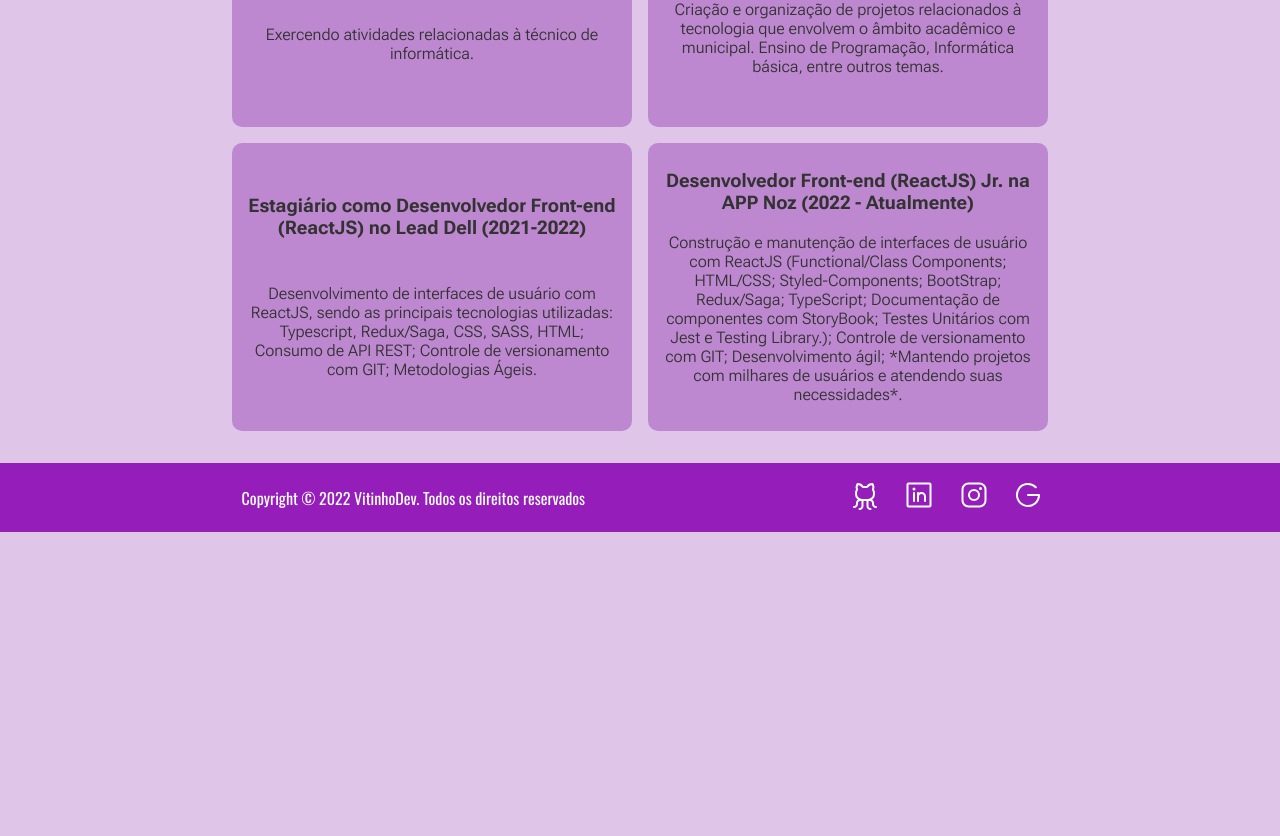
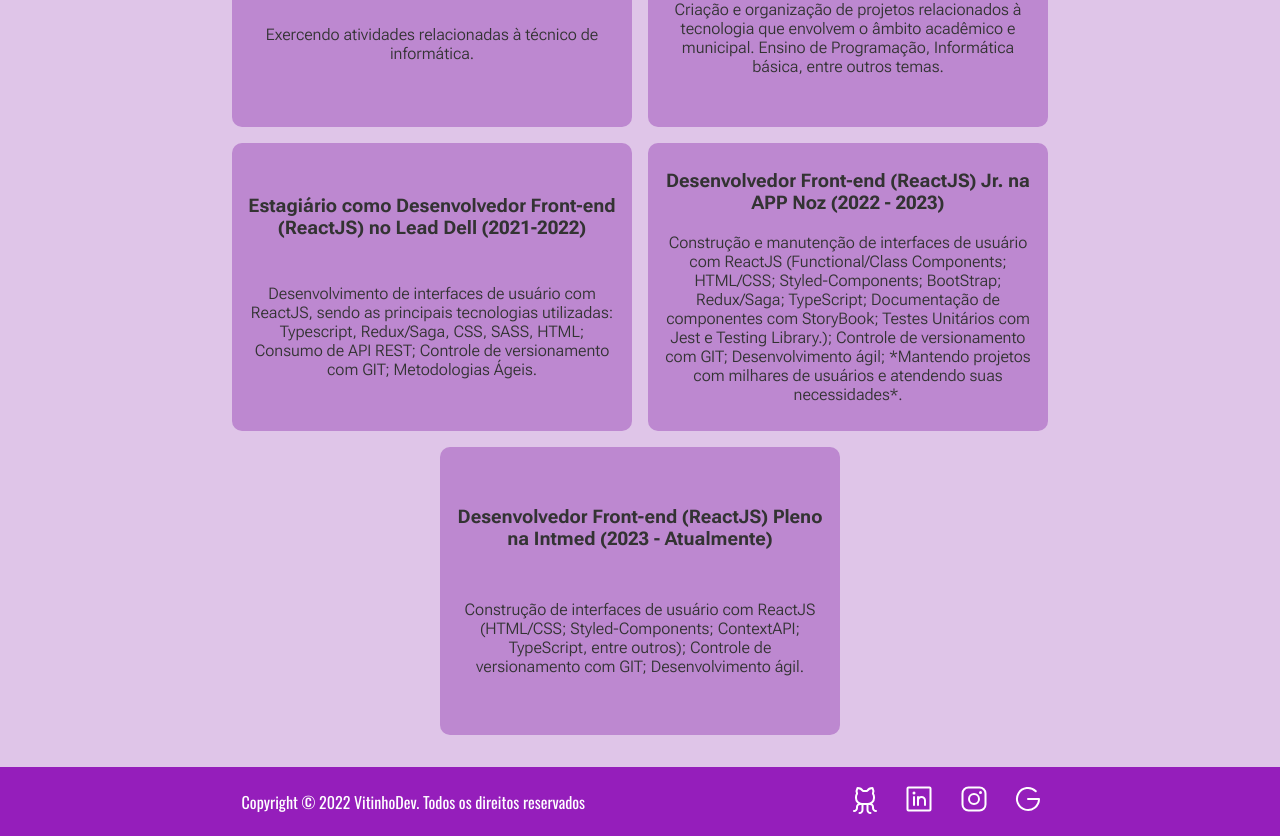
Before and after one commit to VitinhoSouza/my-portfolio, a React (Create React App) app: page /formation in a window 1280 px wide. Shown: the part 538-1374 px from the top of the page. Before the commit the page ends 1070 px from the top, so only its background shows below. Built offline with nearby package versions, Linux system fonts and the light colour scheme.

Commit message:
feat: add actual experience

```diff
--- a/src/pages/Formation/Formation.tsx
+++ b/src/pages/Formation/Formation.tsx
@@ -36,7 +36,7 @@ export function Formation() {
         <h2>{t("practicalExperiences")}</h2>
 
         <InfoExperience>
-          {[1, 2, 3, 4].map((number) => (
+          {[1, 2, 3, 4, 5].map((number) => (
             <Card
               key={t(`practicalExperiencesTopics.${number}`)}
               description={t(
--- a/src/pages/Home/styles.ts
+++ b/src/pages/Home/styles.ts
@@ -1,7 +1,7 @@
 import styled from 'styled-components';
 
 export const Container = styled.main`
-    height: 69.9vh;
+    min-height: 79.8vh;
     width: 100%;
     padding: 2rem 0;
 
--- a/src/pages/Projects/styles.ts
+++ b/src/pages/Projects/styles.ts
@@ -1,7 +1,7 @@
 import styled from 'styled-components';
 
 export const Container = styled.main`
-    min-height: 69.9vh;
+    min-height: 79.8vh;
     height: 100%;
     width: 100%;
 
--- a/src/pages/Skills/styles.ts
+++ b/src/pages/Skills/styles.ts
@@ -1,7 +1,7 @@
 import styled from 'styled-components';
 
 export const Container = styled.main`
-    min-height: 69.9vh;
+    min-height: 79.8vh;
     width: 100%;
     padding: 2rem 0;
 
--- a/src/styles/global.ts
+++ b/src/styles/global.ts
@@ -10,6 +10,10 @@ export default createGlobalStyle`
     body{
         color: ${props => props.theme.colors.text_background};
         background: ${props => props.theme.colors.background};
+
+        #root{
+            min-height: 100vh;
+        }
 
         height: 100vh;
         width: 100%;
--- a/src/translate/languages/en.ts
+++ b/src/translate/languages/en.ts
@@ -10,7 +10,7 @@ const messages = {
         },
         home:{
             whoAmI: "who am I?",
-            description: "Hello, my name is Victor Souza, I'm 23 years old and I live in Quixadá - CE. I'm a WEB developer (focused on Frontend) and I'm always looking to evolve as a person and as a professional. I am a responsible young man, organized and determined to reach my goals.",
+            description: "Hello, I've been a front-end developer for over 3 years, motivated by challenges and problem solving 🧑🏽‍💻. In my experiences, I have always sought a protagonist role, from which I was able to extract several soft and hard skills 📚. I am always looking to evolve as a person and as a professional. I am a responsible, organized and determined young man to achieve my goals 🎯.",
         },
         formation:{
             academicEducation: "Academic Education",
@@ -35,8 +35,12 @@ const messages = {
                     description: "Development of user interfaces with ReactJS, with the main technologies used: Typescript, Redux/Saga, CSS, SASS, HTML; REST API consumption; Versioning control with GIT; Agile Methodologies."
                 },
                 4:{
-                    title: "Front-end Developer Jr. (ReactJS) at APP Noz (2022 - At the moment)",
+                    title: "Front-end Developer Jr. (ReactJS) at APP Noz (2022 - 2023)",
                     description: "Building and maintaining user interfaces with ReactJS (Functional/Class Components; HTML/CSS; Styled-Components; BootStrap; Redux/Saga; TypeScript; Component documentation with StoryBook; Unit Tests with Jest and Testing Library.); Versioning control with GIT; Agile development; *Maintaining projects with thousands of users and meeting their needs*."
+                },
+                5:{
+                    title: "Front-end Developer Pl. (ReactJS) at Intmed (2023 - At the moment)",
+                    description: "Construction of user interfaces with ReactJS (HTML/CSS; Styled-Components; ContextAPI; TypeScript, among others); Versioning control with GIT; Agile development."
                 },
             }
         },
--- a/src/translate/languages/pt.ts
+++ b/src/translate/languages/pt.ts
@@ -10,7 +10,7 @@ const messages = {
         },
         home:{
             whoAmI: "Quem sou eu?",
-            description: "Olá, meu nome é Victor Souza, tenho 23 anos de idade e moro em Quixadá - CE. Sou um desenvolvedor WEB (com foco em Frontend) e busco sempre evoluir como pessoa e como profissional. Sou um jovem responsável, organizado e determinado em alcançar minhas metas.",
+            description: "Olá, sou desenvolvedor front-end há mais de 3 anos, motivado por desafios e resolução de problemas 🧑🏽‍💻. Em minhas experiências, sempre busquei um papel de protagonista, nas quais pude extrair várias soft e hard skills 📚. Estou sempre buscando sempre evoluir como pessoa e como profissional. Sou um jovem responsável, organizado e determinado em alcançar minhas metas 🎯.",
         },
         formation:{
             academicEducation: "Formação Acadêmica",
@@ -35,8 +35,12 @@ const messages = {
                     description: "Desenvolvimento de interfaces de usuário com ReactJS, sendo as principais tecnologias utilizadas: Typescript, Redux/Saga, CSS, SASS, HTML; Consumo de API REST; Controle de versionamento com GIT; Metodologias Ágeis."
                 },
                 4:{
-                    title: "Desenvolvedor Front-end (ReactJS) Jr. na APP Noz (2022 - Atualmente)",
+                    title: "Desenvolvedor Front-end (ReactJS) Jr. na APP Noz (2022 - 2023)",
                     description: "Construção e manutenção de interfaces de usuário com ReactJS (Functional/Class Components; HTML/CSS; Styled-Components; BootStrap; Redux/Saga; TypeScript; Documentação de componentes com StoryBook; Testes Unitários com Jest e Testing Library.); Controle de versionamento com GIT; Desenvolvimento ágil; *Mantendo projetos com milhares de usuários e atendendo suas necessidades*."
+                },
+                5:{
+                    title: "Desenvolvedor Front-end (ReactJS) Pleno na Intmed (2023 - Atualmente)",
+                    description: "Construção de interfaces de usuário com ReactJS (HTML/CSS; Styled-Components; ContextAPI; TypeScript, entre outros); Controle de versionamento com GIT; Desenvolvimento ágil."
                 },
             }
         },
```
